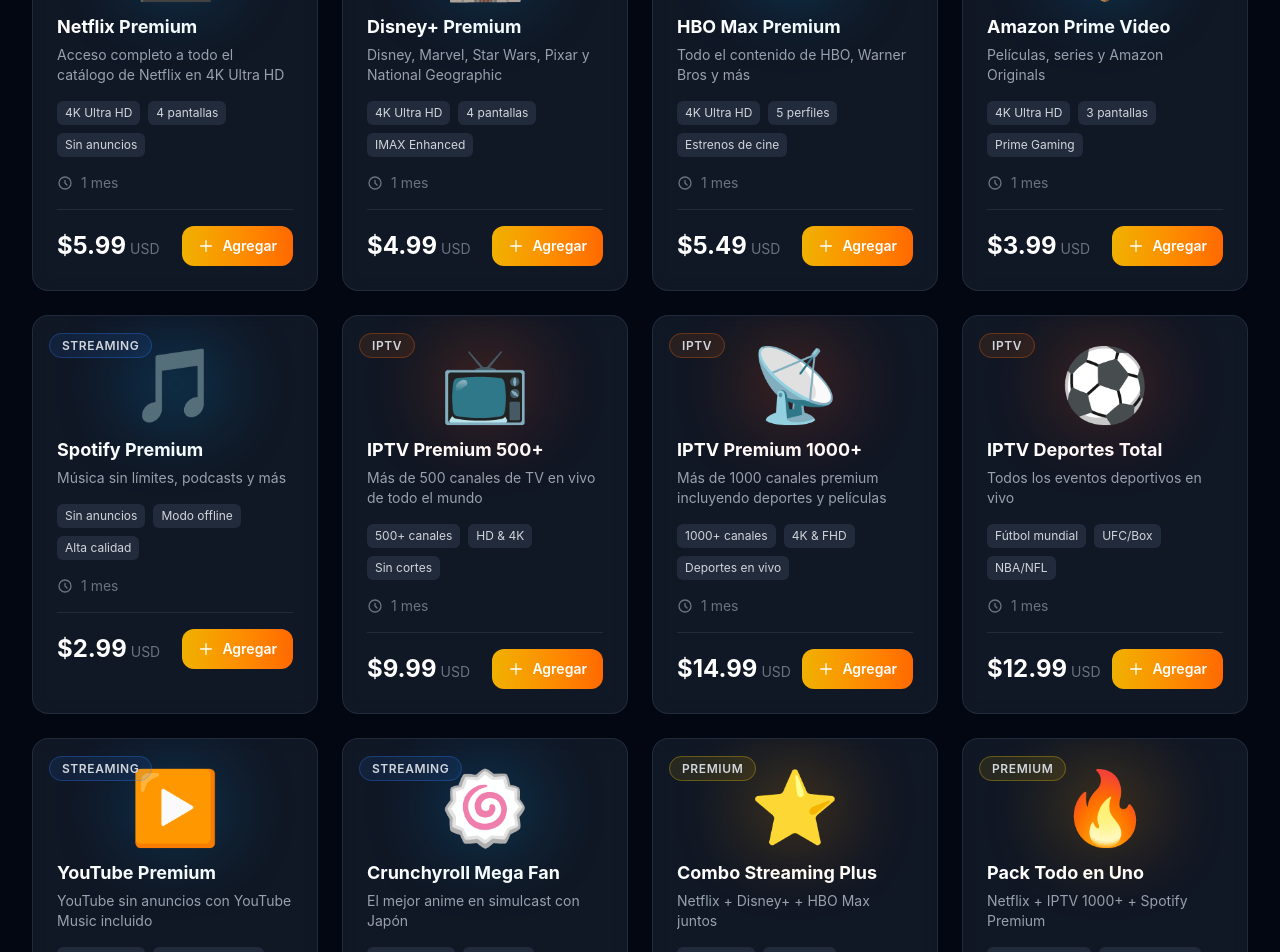
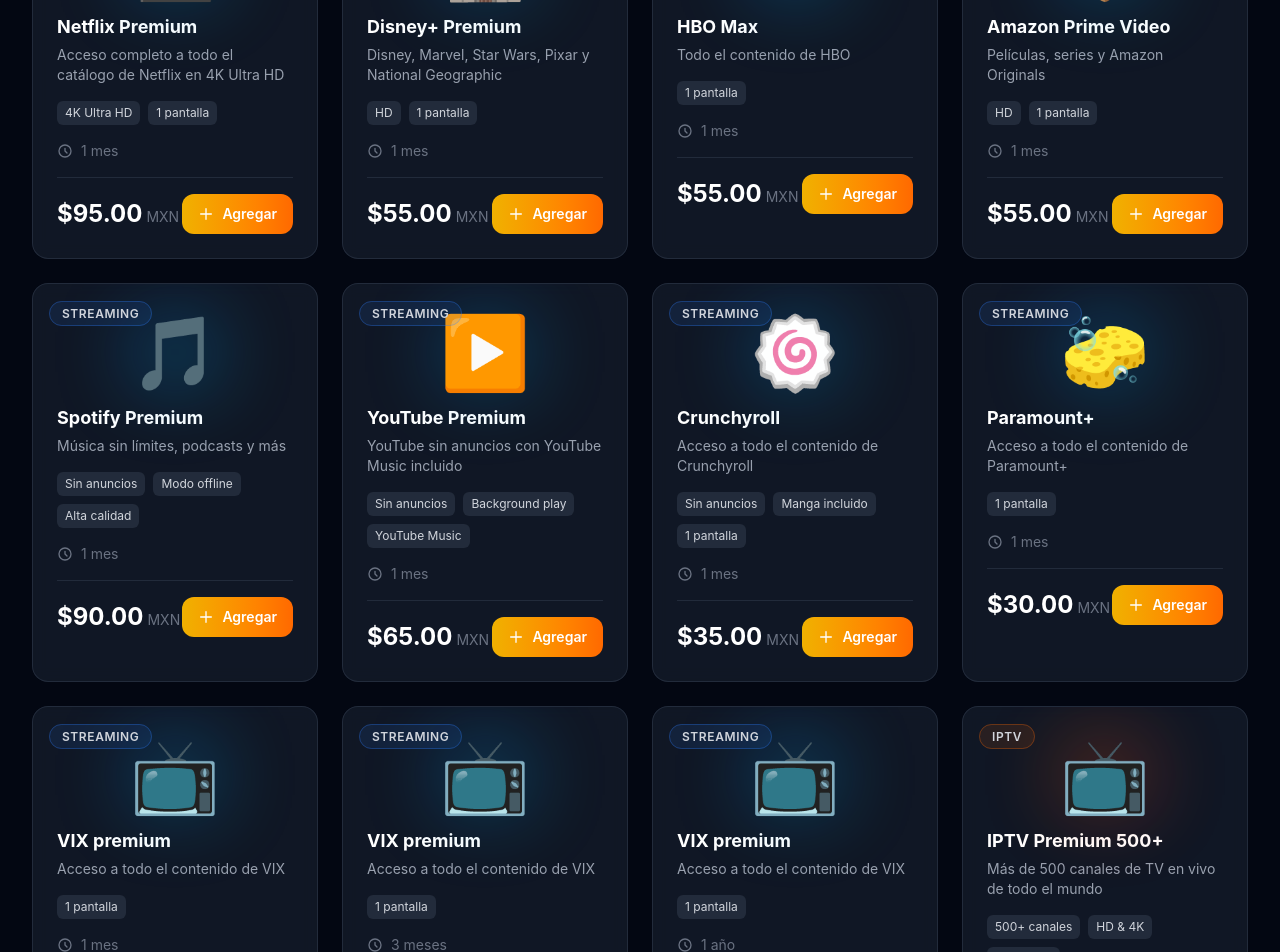
Before and after one commit to Darkpony13xD/ventas, a React (Vite) app: page / in a window 1280 px wide. Shown: the part 760-1712 px from the top of the page. Built offline with nearby package versions, Linux system fonts and the light colour scheme.

Commit message:
productos streaming

```diff
--- a/src/components/ProductCard.tsx
+++ b/src/components/ProductCard.tsx
@@ -70,7 +70,7 @@
         <div className="flex items-center justify-between pt-4 border-t border-gray-700/50">
           <div>
             <span className="text-2xl font-bold text-white">${product.price.toFixed(2)}</span>
-            <span className="text-gray-500 text-sm ml-1">USD</span>
+            <span className="text-gray-500 text-sm ml-1">MXN</span>
           </div>
           <button
             onClick={() => onAddToCart(product)}
--- a/src/data/products.ts
+++ b/src/data/products.ts
@@ -5,54 +5,115 @@
     id: '1',
     name: 'Netflix Premium',
     description: 'Acceso completo a todo el catálogo de Netflix en 4K Ultra HD',
-    price: 5.99,
+    price: 95,
     image: '🎬',
     category: 'streaming',
     duration: '1 mes',
-    features: ['4K Ultra HD', '4 pantallas', 'Sin anuncios', 'Descargas']
+    features: ['4K Ultra HD', '1 pantalla',]
   },
   {
     id: '2',
     name: 'Disney+ Premium',
     description: 'Disney, Marvel, Star Wars, Pixar y National Geographic',
-    price: 4.99,
+    price: 55,
     image: '🏰',
     category: 'streaming',
     duration: '1 mes',
-    features: ['4K Ultra HD', '4 pantallas', 'IMAX Enhanced', 'Descargas']
+    features: ['HD', '1 pantalla', ]
   },
   {
     id: '3',
-    name: 'HBO Max Premium',
-    description: 'Todo el contenido de HBO, Warner Bros y más',
-    price: 5.49,
+    name: 'HBO Max ',
+    description: 'Todo el contenido de HBO',
+    price: 55,
     image: '🎭',
     category: 'streaming',
     duration: '1 mes',
-    features: ['4K Ultra HD', '5 perfiles', 'Estrenos de cine', 'Descargas']
+    features: [ '1 pantalla',  ]
   },
   {
     id: '4',
     name: 'Amazon Prime Video',
     description: 'Películas, series y Amazon Originals',
-    price: 3.99,
+    price: 55,
     image: '📦',
     category: 'streaming',
     duration: '1 mes',
-    features: ['4K Ultra HD', '3 pantallas', 'Prime Gaming', 'X-Ray']
+    features: [' HD', '1 pantalla', ]
   },
   {
     id: '5',
     name: 'Spotify Premium',
     description: 'Música sin límites, podcasts y más',
-    price: 2.99,
+    price: 90,
     image: '🎵',
     category: 'streaming',
     duration: '1 mes',
     features: ['Sin anuncios', 'Modo offline', 'Alta calidad', 'Letras']
   },
+   {
+    id: '6',
+    name: 'YouTube Premium',
+    description: 'YouTube sin anuncios con YouTube Music incluido',
+    price: 65,
+    image: '▶️',
+    category: 'streaming',
+    duration: '1 mes',
+    features: ['Sin anuncios', 'Background play', 'YouTube Music', 'Descargas']
+  },
+     {
+    id: '7',
+    name: 'Crunchyroll ',
+    description: 'Acceso a todo el contenido de Crunchyroll',
+    price: 35,
+    image: '🍥',
+    category: 'streaming',
+    duration: '1 mes',
+    features: ['Sin anuncios', 'Manga incluido', '1 pantalla']
+  },
+     {
+    id: '8',
+    name: 'Paramount+ ',
+    description: 'Acceso a todo el contenido de Paramount+',
+    price: 30,
+    image: '🧽',
+    category: 'streaming',
+    duration: '1 mes  ',
+    features: ['1 pantalla']
+  },
+     {
+    id: '9',
+    name: 'VIX premium',
+    description: 'Acceso a todo el contenido de VIX',
+    price: 30,
+    image: '📺',
+    category: 'streaming',
+    duration: '1 mes',
+    features: ['1 pantalla']
+  },
+    {
+    id: '10',
+    name: 'VIX premium',
+    description: 'Acceso a todo el contenido de VIX',
+    price: 60,
+    image: '📺',
+    category: 'streaming',
+    duration: '3 meses',
+    features: ['1 pantalla']
+  },
+    {
+    id: '11',
+    name: 'VIX premium',
+    description: 'Acceso a todo el contenido de VIX',
+    price: 100,
+    image: '📺',
+    category: 'streaming',
+    duration: '1 año',
+    features: ['1 pantalla']
+  },
+
   {
-    id: '6',
+    id: '12',
     name: 'IPTV Premium 500+',
     description: 'Más de 500 canales de TV en vivo de todo el mundo',
     price: 9.99,
@@ -62,7 +123,7 @@
     features: ['500+ canales', 'HD & 4K', 'Sin cortes', 'Soporte 24/7']
   },
   {
-    id: '7',
+    id: '13',
     name: 'IPTV Premium 1000+',
     description: 'Más de 1000 canales premium incluyendo deportes y películas',
     price: 14.99,
@@ -72,7 +133,7 @@
     features: ['1000+ canales', '4K & FHD', 'Deportes en vivo', 'VOD incluido']
   },
   {
-    id: '8',
+    id: '14',
     name: 'IPTV Deportes Total',
     description: 'Todos los eventos deportivos en vivo',
     price: 12.99,
@@ -81,28 +142,10 @@
     duration: '1 mes',
     features: ['Fútbol mundial', 'UFC/Box', 'NBA/NFL', 'Multi-pantalla']
   },
+
+
   {
-    id: '9',
-    name: 'YouTube Premium',
-    description: 'YouTube sin anuncios con YouTube Music incluido',
-    price: 2.49,
-    image: '▶️',
-    category: 'streaming',
-    duration: '1 mes',
-    features: ['Sin anuncios', 'Background play', 'YouTube Music', 'Descargas']
-  },
-  {
-    id: '10',
-    name: 'Crunchyroll Mega Fan',
-    description: 'El mejor anime en simulcast con Japón',
-    price: 4.49,
-    image: '🍥',
-    category: 'streaming',
-    duration: '1 mes',
-    features: ['Sin anuncios', 'Simulcast', 'Manga incluido', '4 pantallas']
-  },
-  {
-    id: '11',
+    id: '16',
     name: 'Combo Streaming Plus',
     description: 'Netflix + Disney+ + HBO Max juntos',
     price: 12.99,
@@ -112,7 +155,7 @@
     features: ['3 servicios', 'Ahorro $3', 'Cuentas individuales', 'Soporte VIP']
   },
   {
-    id: '12',
+    id: '17',
     name: 'Pack Todo en Uno',
     description: 'Netflix + IPTV 1000+ + Spotify Premium',
     price: 19.99,
```
Also changed, not shown: 1 other file (tests, documents, lock files or other folders).
